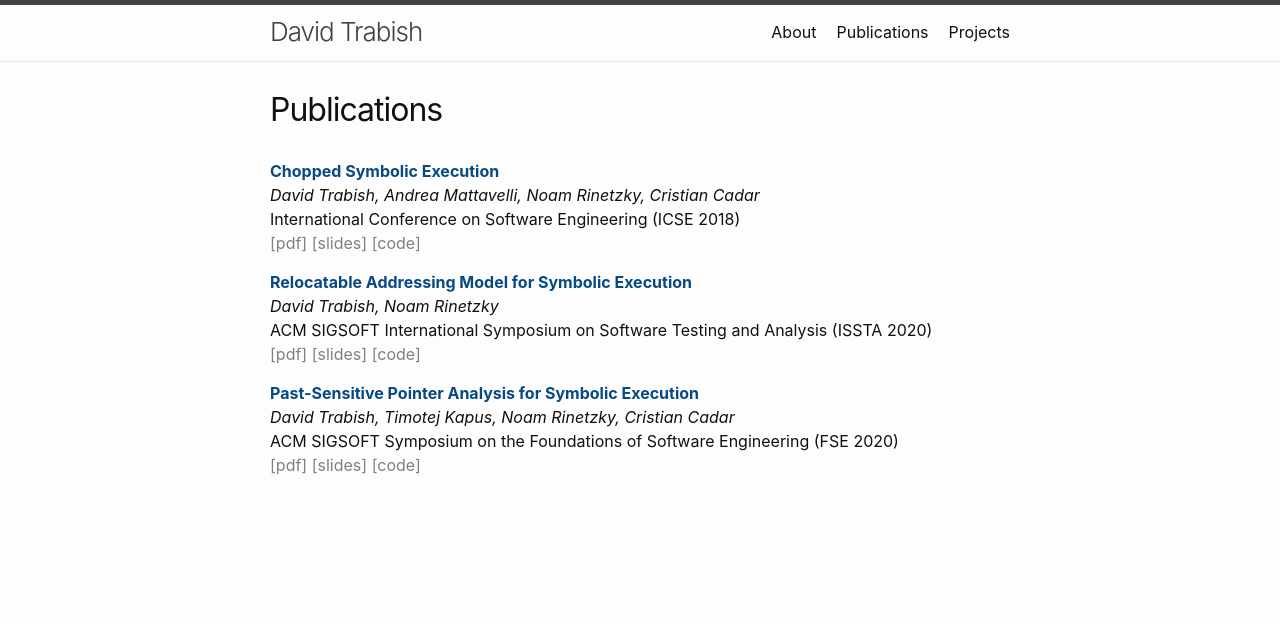
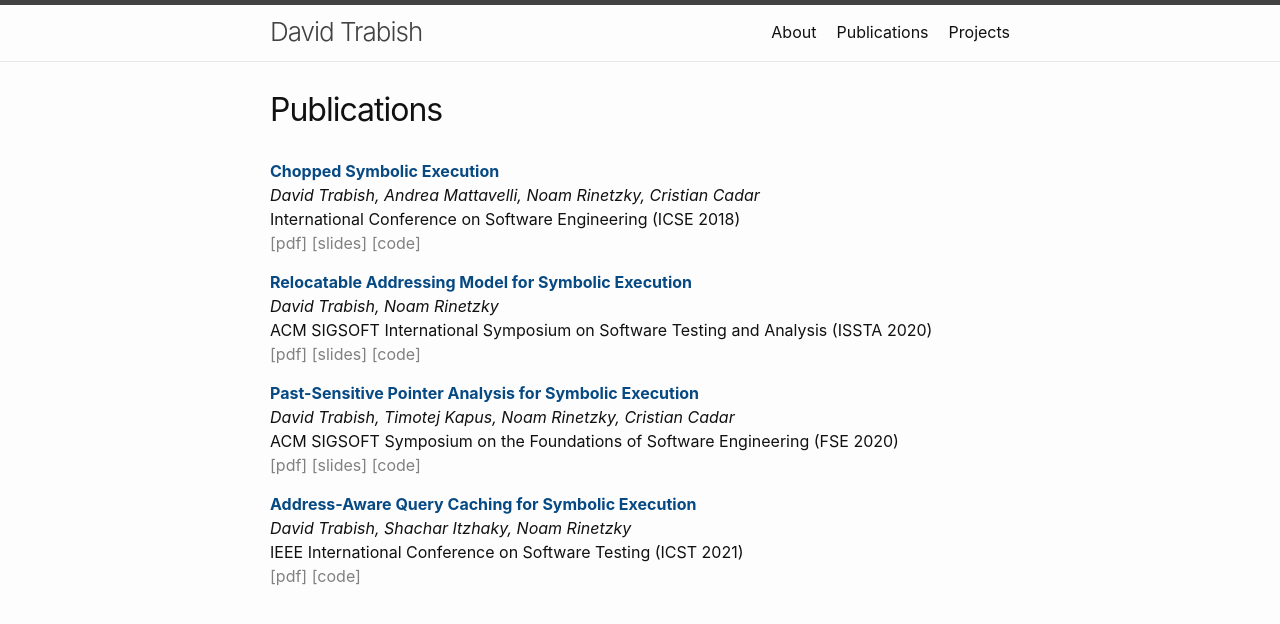
Before and after one commit to davidtr1037/davidtr1037.github.io, a Jekyll site: the page built from publications.md, in a window 1280 px wide. Shown: the top 624 px of the page. Built offline with Jekyll 4.4.1, drawn with Linux system fonts in a browser that asks for light colours.

Commit message:
adding publication

```diff
--- a/publications.md
+++ b/publications.md
@@ -24,3 +24,9 @@ ACM SIGSOFT Symposium on the Foundations of Software Engineering (FSE 2020)
 [<span style="color:grey">[pdf]</span>](/files/fse20main-p237-p-deb5bc6-47564-final.pdf)
 [<span style="color:grey">[slides]</span>](/files/pspa-fse20.pdf)
 [<span style="color:grey">[code]</span>](https://github.com/davidtr1037/klee-pspa)
+
+<span style="color:#074983">__Address-Aware Query Caching for Symbolic Execution__</span>
+_David Trabish, Shachar Itzhaky, Noam Rinetzky_
+IEEE International Conference on Software Testing (ICST 2021)
+[<span style="color:grey">[pdf]</span>](/files/icst_2021_final.pdf)
+[<span style="color:grey">[code]</span>](https://github.com/davidtr1037/klee-aaqc)
```
